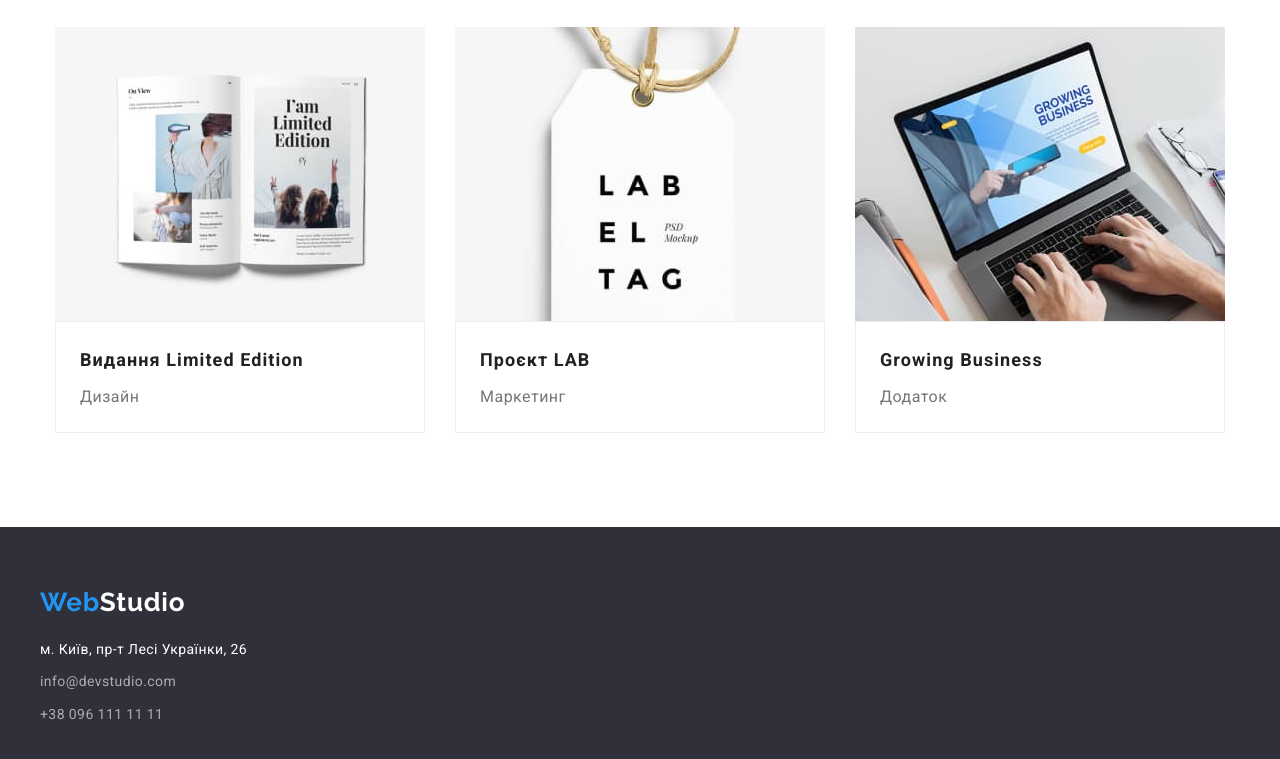
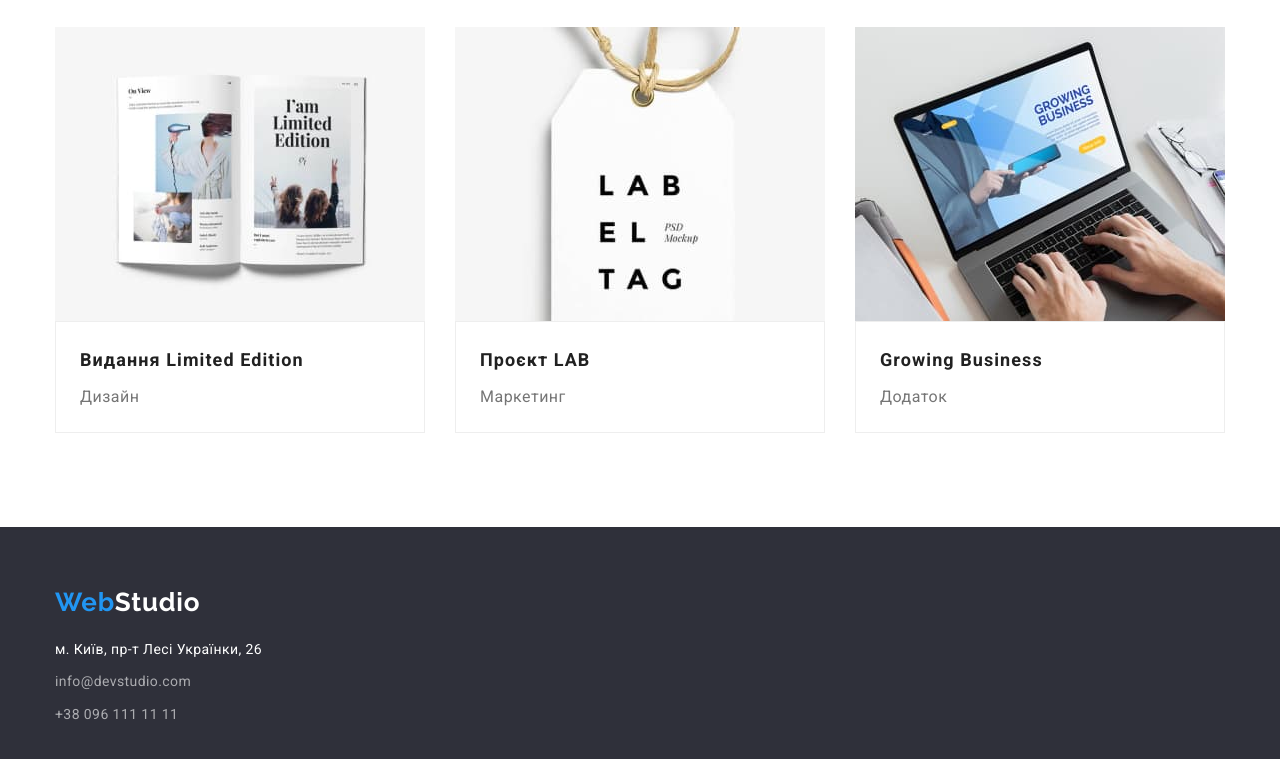
Before and after one commit to SerhiiChekhobakhov/goit-markup-hw-03, a plain HTML site: page portfolio.html in a window 1280 px wide. Shown: the part 1109-1868 px from the top of the page. Drawn offline with nearby package versions, Linux system fonts and the light colour scheme.

Commit message:
виправлено 2.1

```diff
--- a/css/styles.css
+++ b/css/styles.css
@@ -446,10 +446,6 @@ img {
   color: var(--hover-link-color);
 }
 
-.container.footer {
-  padding: 0;
-}
-
 /* Приховування елементів */
 
 .visually-hidden {
--- a/portfolio.html
+++ b/portfolio.html
@@ -234,7 +234,7 @@
       </section>
     </main>
     <footer class="footer">
-      <div class="container footer">
+      <div class="container">
         <a href="./index.html" lang="en" class="footer-logo"
           ><span class="web-logo">Web</span>Studio</a
         >
```
